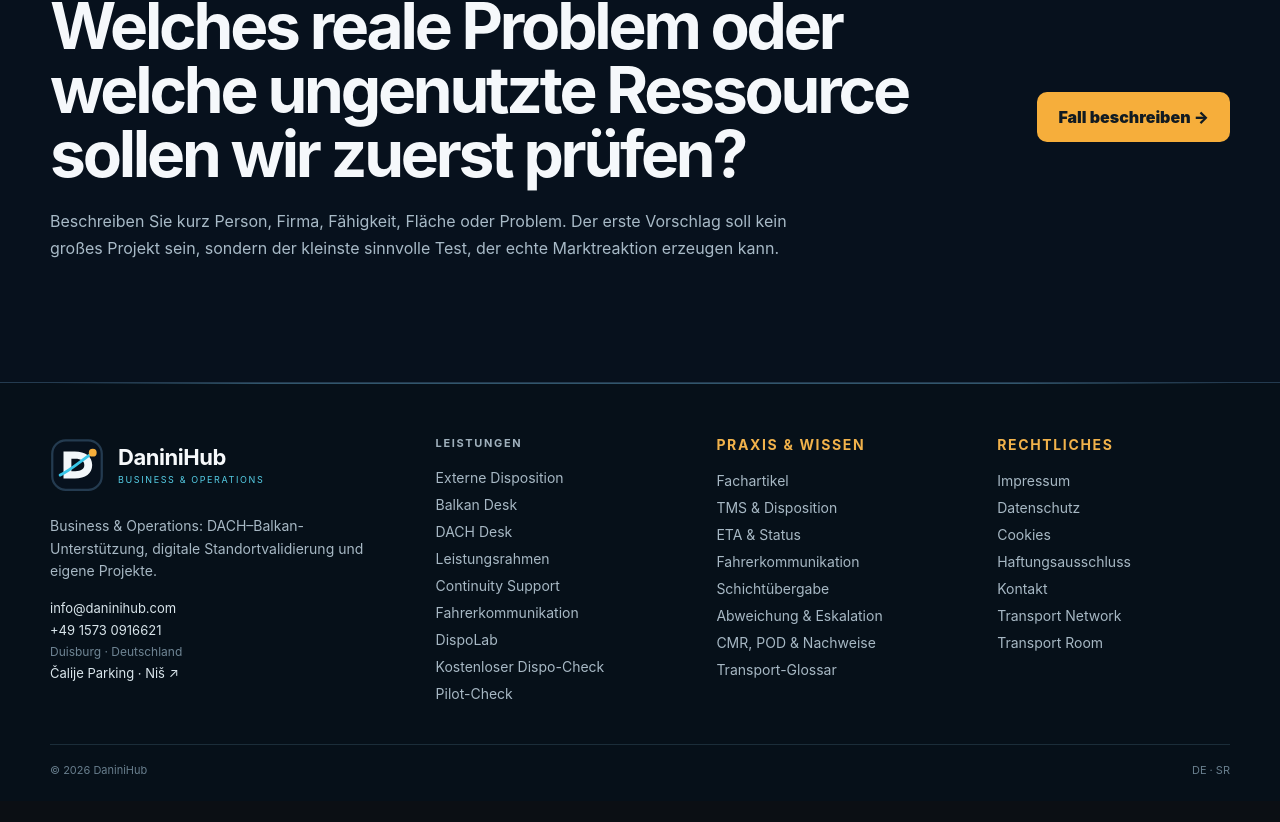
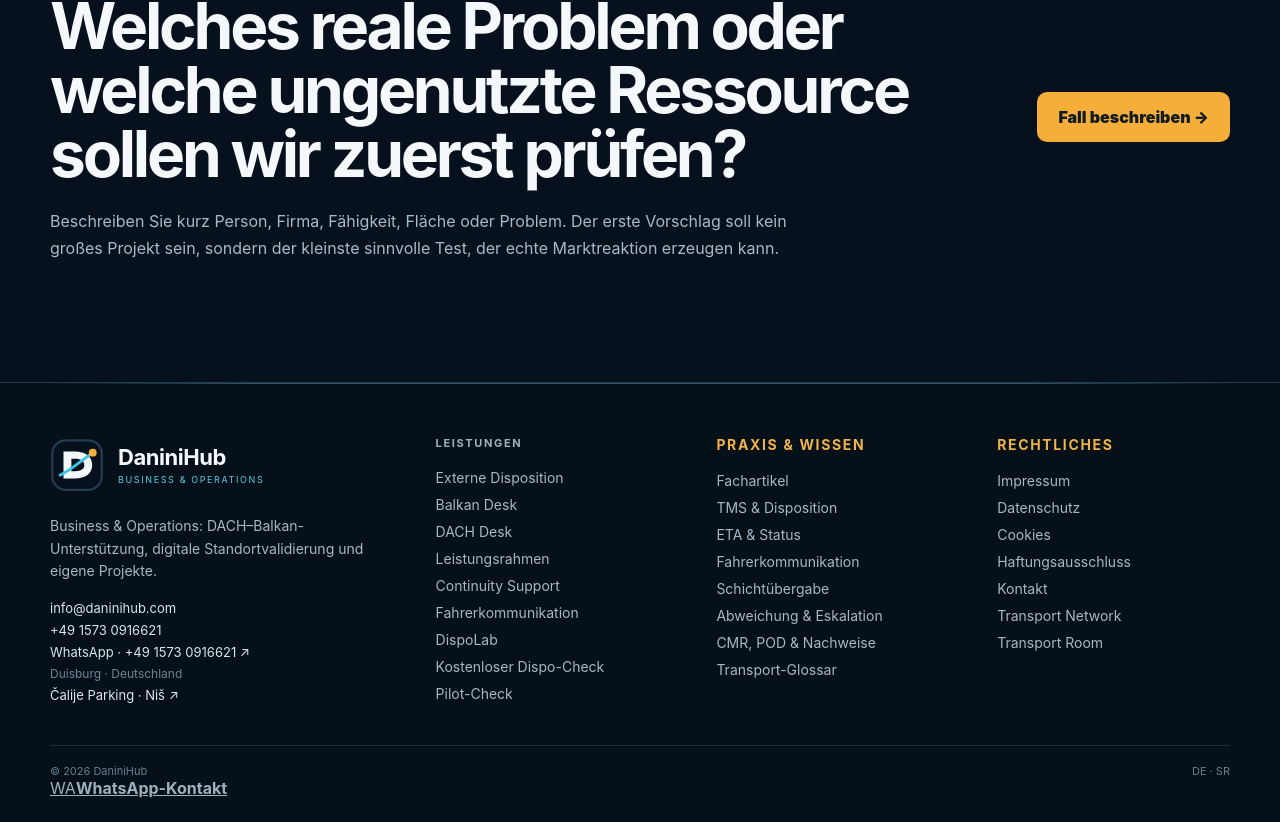
Before and after one commit to danininet/daninihub, a React (Vite) app in the folder daninihub-front/: page / in a window 1280 px wide. Shown: the part 4847-5669 px from the top of the page. Before the commit the page ends 5648 px from the top, so only its background shows below. Built offline with nearby package versions, Linux system fonts and the light colour scheme.

Commit message:
Add contextual WhatsApp contact

```diff
--- a/daninihub-front/src/SiteFooter.jsx
+++ b/daninihub-front/src/SiteFooter.jsx
@@ -4,12 +4,12 @@ const copy = {
   de: {
     about: 'Business & Operations: DACH–Balkan-Unterstützung, digitale Standortvalidierung und eigene Projekte.',
     services: 'Leistungen', knowledge: 'Praxis & Wissen', legal: 'Rechtliches',
-    external: 'Externe Disposition', balkanDesk: 'Balkan Desk', dachDesk: 'DACH Desk', scope: 'Leistungsrahmen', continuity: 'Continuity Support', drivers: 'Fahrerkommunikation', pilot: 'Pilot-Check', dispoLab: 'DispoLab', dispoCheck: 'Kostenloser Dispo-Check', network: 'Transport Network', room: 'Transport Room', practice: 'Fachartikel', dispatch: 'TMS & Disposition', eta: 'ETA & Status', driver: 'Fahrerkommunikation', handover: 'Schichtübergabe', escalation: 'Abweichung & Eskalation', documents: 'CMR, POD & Nachweise', law: 'Transport-Glossar', imprint: 'Impressum', privacy: 'Datenschutz', cookies: 'Cookies', liability: 'Haftungsausschluss', contact: 'Kontakt'
+    external: 'Externe Disposition', balkanDesk: 'Balkan Desk', dachDesk: 'DACH Desk', scope: 'Leistungsrahmen', continuity: 'Continuity Support', drivers: 'Fahrerkommunikation', pilot: 'Pilot-Check', dispoLab: 'DispoLab', dispoCheck: 'Kostenloser Dispo-Check', network: 'Transport Network', room: 'Transport Room', practice: 'Fachartikel', dispatch: 'TMS & Disposition', eta: 'ETA & Status', driver: 'Fahrerkommunikation', handover: 'Schichtübergabe', escalation: 'Abweichung & Eskalation', documents: 'CMR, POD & Nachweise', law: 'Transport-Glossar', imprint: 'Impressum', privacy: 'Datenschutz', cookies: 'Cookies', liability: 'Haftungsausschluss', contact: 'Kontakt', whatsapp: 'WhatsApp-Kontakt'
   },
   sr: {
     about: 'Biznis i operativa: DACH–Balkan podrška, digitalna validacija lokacija i sopstveni projekti.',
     services: 'Usluge', knowledge: 'Praksa i znanje', legal: 'Pravne informacije',
-    external: 'Eksterna dispozicija', balkanDesk: 'Balkan Desk', dachDesk: 'DACH Desk', scope: 'Obim usluge', continuity: 'Podrška kontinuitetu', drivers: 'Komunikacija sa vozačima', pilot: 'Provera pilota', dispoLab: 'DispoLab', dispoCheck: 'Besplatni Dispo-Check', network: 'Transportna mreža', room: 'Transportna soba', practice: 'Stručni članci', dispatch: 'TMS i dispozicija', eta: 'ETA i status', driver: 'Komunikacija sa vozačima', handover: 'Predaja smene', escalation: 'Odstupanje i eskalacija', documents: 'CMR, POD i dokazi', law: 'Transportni rečnik', imprint: 'Impresum', privacy: 'Privatnost', cookies: 'Kolačići', liability: 'Odricanje odgovornosti', contact: 'Kontakt'
+    external: 'Eksterna dispozicija', balkanDesk: 'Balkan Desk', dachDesk: 'DACH Desk', scope: 'Obim usluge', continuity: 'Podrška kontinuitetu', drivers: 'Komunikacija sa vozačima', pilot: 'Provera pilota', dispoLab: 'DispoLab', dispoCheck: 'Besplatni Dispo-Check', network: 'Transportna mreža', room: 'Transportna soba', practice: 'Stručni članci', dispatch: 'TMS i dispozicija', eta: 'ETA i status', driver: 'Komunikacija sa vozačima', handover: 'Predaja smene', escalation: 'Odstupanje i eskalacija', documents: 'CMR, POD i dokazi', law: 'Transportni rečnik', imprint: 'Impresum', privacy: 'Privatnost', cookies: 'Kolačići', liability: 'Odricanje odgovornosti', contact: 'Kontakt', whatsapp: 'WhatsApp kontakt'
   }
 }
 
@@ -21,15 +21,23 @@ export default function SiteFooter({ lang }) {
   const contact = sr
     ? 'mailto:info@daninihub.com?subject=Kratak%20razgovor%20%E2%80%93%20DACH%20%E2%86%94%20Balkan'
     : 'mailto:info@daninihub.com?subject=10-Minuten-Gespr%C3%A4ch%20%E2%80%93%20DACH%20%E2%86%94%20Balkan'
+  const currentPath = typeof location === 'undefined' ? home : location.pathname
+  const topic = /location-launch/.test(currentPath)
+    ? (sr ? 'Zanima me Digital Location Launch i provera potražnje za lokacijom.' : 'Ich interessiere mich für Digital Location Launch und die Nachfrageprüfung für einen Standort.')
+    : /balkan-desk|dach-desk|disposition|dispozicija|fahrerkommunikation|komunikacija-vozaci/.test(currentPath)
+      ? (sr ? 'Zanima me DaniniHub podrška za DACH–Balkan transportnu operativu.' : 'Ich interessiere mich für die DaniniHub-Unterstützung in der DACH–Balkan-Transportoperation.')
+      : (sr ? 'Pozdrav, javljam se preko DaniniHub sajta i želeo/la bih više informacija.' : 'Guten Tag, ich komme über die DaniniHub-Website und möchte weitere Informationen.')
+  const whatsapp = `https://wa.me/4915730916621?text=${encodeURIComponent(topic)}`
 
   return <footer className="site-footer-pro">
     <div className="footer-rule" />
     <div className="site-footer-grid">
-      <section className="site-footer-brand"><a className="site-footer-logo" href={home}><img src="/logo-mark.svg" alt=""/><span><strong>DaniniHub</strong><small>BUSINESS &amp; OPERATIONS</small></span></a><p>{t.about}</p><div className="footer-contact"><a href="mailto:info@daninihub.com">info@daninihub.com</a><a href="tel:+4915730916621">+49 1573 0916621</a><span>Duisburg · Deutschland</span><a href={sr ? 'https://calije.daninihub.com/sr' : 'https://calije.daninihub.com/de'}>Čalije Parking · Niš ↗</a></div></section>
+      <section className="site-footer-brand"><a className="site-footer-logo" href={home}><img src="/logo-mark.svg" alt=""/><span><strong>DaniniHub</strong><small>BUSINESS &amp; OPERATIONS</small></span></a><p>{t.about}</p><div className="footer-contact"><a href="mailto:info@daninihub.com">info@daninihub.com</a><a href="tel:+4915730916621">+49 1573 0916621</a><a className="footer-whatsapp" href={whatsapp} target="_blank" rel="noopener noreferrer">WhatsApp · +49 1573 0916621 ↗</a><span>Duisburg · Deutschland</span><a href={sr ? 'https://calije.daninihub.com/sr' : 'https://calije.daninihub.com/de'}>Čalije Parking · Niš ↗</a></div></section>
       <nav aria-label={t.services}><h2>{t.services}</h2><a href={href('/de/externe-disposition','/sr/eksterna-dispozicija')}>{t.external}</a><a href={href('/de/balkan-desk','/sr/balkan-desk')}>{t.balkanDesk}</a><a href={href('/de/dach-desk','/sr/dach-desk')}>{t.dachDesk}</a><a href={href('/de/leistungsrahmen','/sr/obim-usluge')}>{t.scope}</a><a href={href('/de/continuity-support','/sr/kontinuitet-podrska')}>{t.continuity}</a><a href={href('/de/fahrerkommunikation','/sr/komunikacija-vozaci')}>{t.drivers}</a><a href={href('/de/dispolab','/sr/dispo-lab')}>{t.dispoLab}</a><a href={href('/de/dispolab/check','/sr/dispo-lab/provera')}>{t.dispoCheck}</a><a href={href('/de/pilot-check','/sr/provera-pilota')}>{t.pilot}</a></nav>
       <nav aria-label={t.knowledge}><h2><a href={href('/de/praxis-wissen','/sr/praksa-znanje')}>{t.knowledge}</a></h2><a href={href('/de/praxis-wissen','/sr/praksa-znanje')}>{t.practice}</a><a href={href('/de/praxis-wissen/warum-tms-disponenten-nicht-ersetzen','/sr/praksa-znanje/zasto-tms-ne-menja-disponente')}>{t.dispatch}</a><a href={href('/de/praxis-wissen/eta-ist-keine-zusage','/sr/praksa-znanje/eta-nije-obecanje')}>{t.eta}</a><a href={href('/de/praxis-wissen/fahrerkommunikation-balkan-dach','/sr/praksa-znanje/komunikacija-sa-vozacima-balkan-dach')}>{t.driver}</a><a href={href('/de/praxis-wissen/schichtuebergabe-disposition','/sr/praksa-znanje/predaja-smene-dispozicija')}>{t.handover}</a><a href={href('/de/praxis-wissen/abweichungen-eskalieren','/sr/praksa-znanje/eskalacija-odstupanja')}>{t.escalation}</a><a href={href('/de/praxis-wissen/transportdokumente-cmr-pod','/sr/praksa-znanje/transportna-dokumenta-cmr-pod')}>{t.documents}</a><a href={href('/de/glossar','/sr/recnik')}>{t.law}</a></nav>
       <nav aria-label={t.legal}><h2><a href={href('/de/impressum','/sr/impressum')}>{t.legal}</a></h2><a href={href('/de/impressum','/sr/impressum')}>{t.imprint}</a><a href={href('/de/datenschutz','/sr/privatnost')}>{t.privacy}</a><a href={href('/de/cookies','/sr/kolacici')}>{t.cookies}</a><a href={href('/de/haftungsausschluss','/sr/odricanje-odgovornosti')}>{t.liability}</a><a href={contact}>{t.contact}</a><a href={href('/de/transport-network-demo','/sr/transportna-mreza-demo')}>{t.network}</a><a href={href('/de/transport-room-demo?case=DH-TR-0001','/sr/transportna-soba-demo?case=DH-TR-0001')}>{t.room}</a></nav>
     </div>
     <div className="footer-meta"><span>© 2026 DaniniHub</span><span>DE · SR</span></div>
+    <a className="site-whatsapp-float" href={whatsapp} target="_blank" rel="noopener noreferrer" aria-label={`${t.whatsapp}: +49 1573 0916621`}><span aria-hidden="true">WA</span><strong>{t.whatsapp}</strong></a>
   </footer>
 }
```
